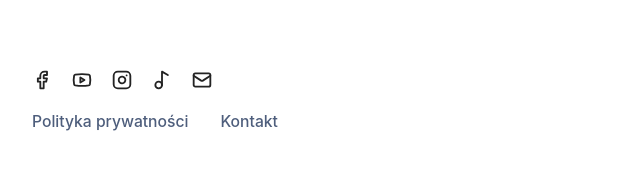
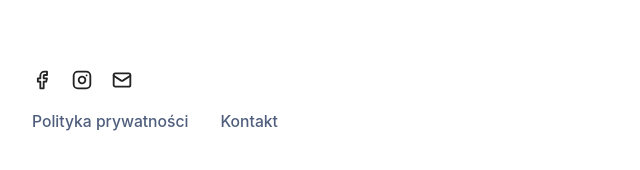
Before and after one commit to mlnq/resj-fest-astro, an Astro site: page / in a window 1280 px wide. Shown: the part 2741-2911 px from the top of the page, 0-640 px from the left. Built offline with nearby package versions, Linux system fonts and the light colour scheme; Astro itself is replaced by a stand-in of ours.

Commit message:
socials update

```diff
--- a/src/app/components/landing/SiteFooter.tsx
+++ b/src/app/components/landing/SiteFooter.tsx
@@ -2,31 +2,19 @@ import {
   Facebook,
   Instagram,
   Mail,
-  Music2,
-  Youtube,
 } from "lucide-react";
 import { withBasePath } from "../../utils/assets";
 
 const socialLinks = [
   {
-    href: "https://www.facebook.com/",
+    href: "https://www.facebook.com/profile.php?id=61590286103198",
     label: "Facebook Rejs Fest",
     icon: Facebook,
-  },
-  {
-    href: "https://www.youtube.com/",
-    label: "YouTube Rejs Fest",
-    icon: Youtube,
   },
   {
     href: "https://www.instagram.com/rejsfest",
     label: "Instagram Rejs Fest",
     icon: Instagram,
-  },
-  {
-    href: "https://open.spotify.com/",
-    label: "Spotify Rejs Fest",
-    icon: Music2,
   },
 ];
 
--- a/src/pages/api/register.ts
+++ b/src/pages/api/register.ts
@@ -10,6 +10,10 @@ const SHEET_NAME = "RejsFestZapisy";
 const ORGANIZER_EMAIL = "rejsfest@gmail.com";
 const REPLY_TO = "rejsfest@gmail.com";
 const SOCIAL_LINKS = [
+  {
+    label: "Facebook",
+    url: "https://www.facebook.com/profile.php?id=61590286103198",
+  },
   {
     label: "Instagram",
     url: "https://www.instagram.com/rejsfest",
```
Also changed, not shown: docs/google-apps-script-zapisy.md (+1 -0 lines).
